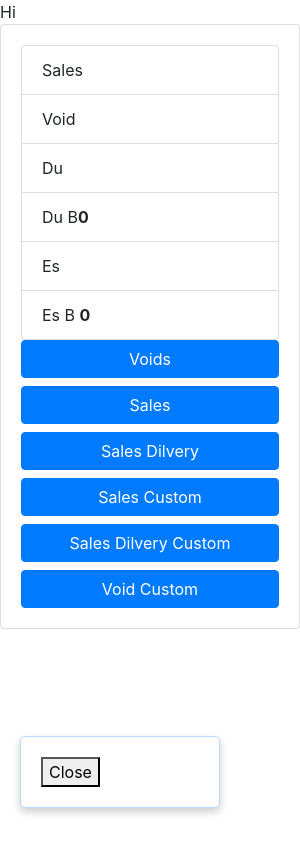
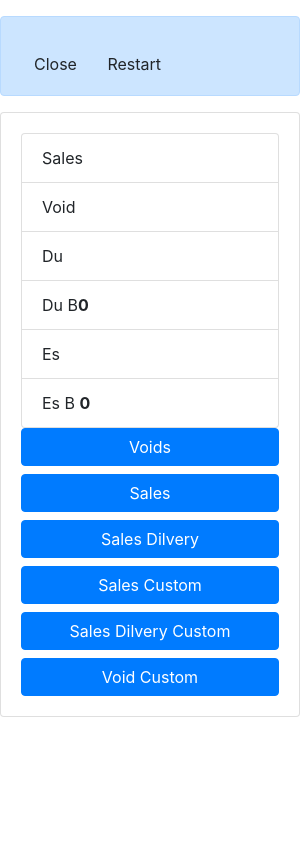
Before and after one commit to Raja0sama/Dominion-Store-app, an Electron app: page src/index.html in a window 300 px wide. Drawn offline with Linux system fonts and the light colour scheme; no server answers.

Commit message:
'changes'

```diff
--- a/package.json
+++ b/package.json
@@ -1,6 +1,6 @@
 {
 	"name": "electron-quick-start",
-	"version": "1.0.4",
+	"version": "1.0.0",
 	"description": "A minimal Electron application",
 	"main": "main.js",
 	"scripts": {
--- a/src/index.html
+++ b/src/index.html
@@ -7,16 +7,6 @@
   <title>App</title>
   <link rel="stylesheet" href="../Content/bootstrap.min.css" crossorigin="anonymous">
   <Style>
-    #notification {
-      position: fixed;
-      bottom: 20px;
-      left: 20px;
-      width: 200px;
-      padding: 20px;
-      border-radius: 5px;
-      background-color: white;
-      box-shadow: 0 4px 8px 0 rgba(0, 0, 0, 0.2);
-    }
 
     .hidden {
       display: none;
@@ -25,13 +15,13 @@
 </head>
 
 <body>
-  Hi
+  <p id="version"></p>
   <div class="alert alert-primary" id="notification" class="hidden" role="alert">
-    <span id="message"></span>
-    <button id="close-button" onClick="closeNotification()">
+    <p id="message"></p>
+    <button id="close-button" class="btn btn-none" onClick="closeNotification()">
       Close
     </button>
-    <button id="restart-button" onClick="restartApp()" class="hidden">
+    <button id="restart-button" class="btn btn-none" onClick="restartApp()" class="hidden">
       Restart
     </button>
   </div>
@@ -69,6 +59,14 @@
     const message = document.getElementById('message');
     const restartButton = document.getElementById('restart-button');
     var ipcRenderer = require('electron').ipcRenderer
+
+    ipcRenderer.send('app_version');
+    ipcRenderer.on('app_version', (event, arg) => {
+      ipcRenderer.removeAllListeners('app_version');
+      version.innerText = 'Version ' + arg.version;
+    });
+
+
     var app = new Vue({
       el: '#app',
       data() {
@@ -181,6 +179,9 @@
       restartButton.classList.remove('hidden');
       notification.classList.remove('hidden');
     });
+    ipcMain.on('restart_app', () => {
+      autoUpdater.quitAndInstall();
+    });
     function closeNotification() {
       notification.classList.add('hidden');
     }
```
